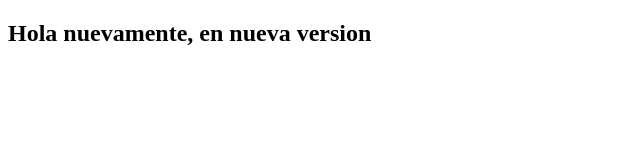
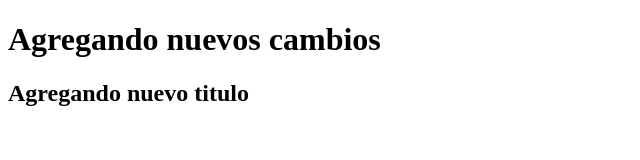
Before and after one commit to Darypooh29/mi-primer-web, a plain HTML site: page index.html in a window 1280 px wide. Shown: the whole page, without its empty margins (0-640 px from the left). Drawn offline with Linux system fonts and the light colour scheme.

Commit message:
Agregando otra version con commit sin -m

```diff
--- a/index.html
+++ b/index.html
@@ -7,6 +7,7 @@
     <title>Titulo de Papidary</title>
 </head>
 <body>
-    <h2>Hola nuevamente, en nueva version</h2>
+    <h1>Agregando nuevos cambios</h1>
+    <h2>Agregando nuevo titulo</h2>
 </body>
 </html>
```
